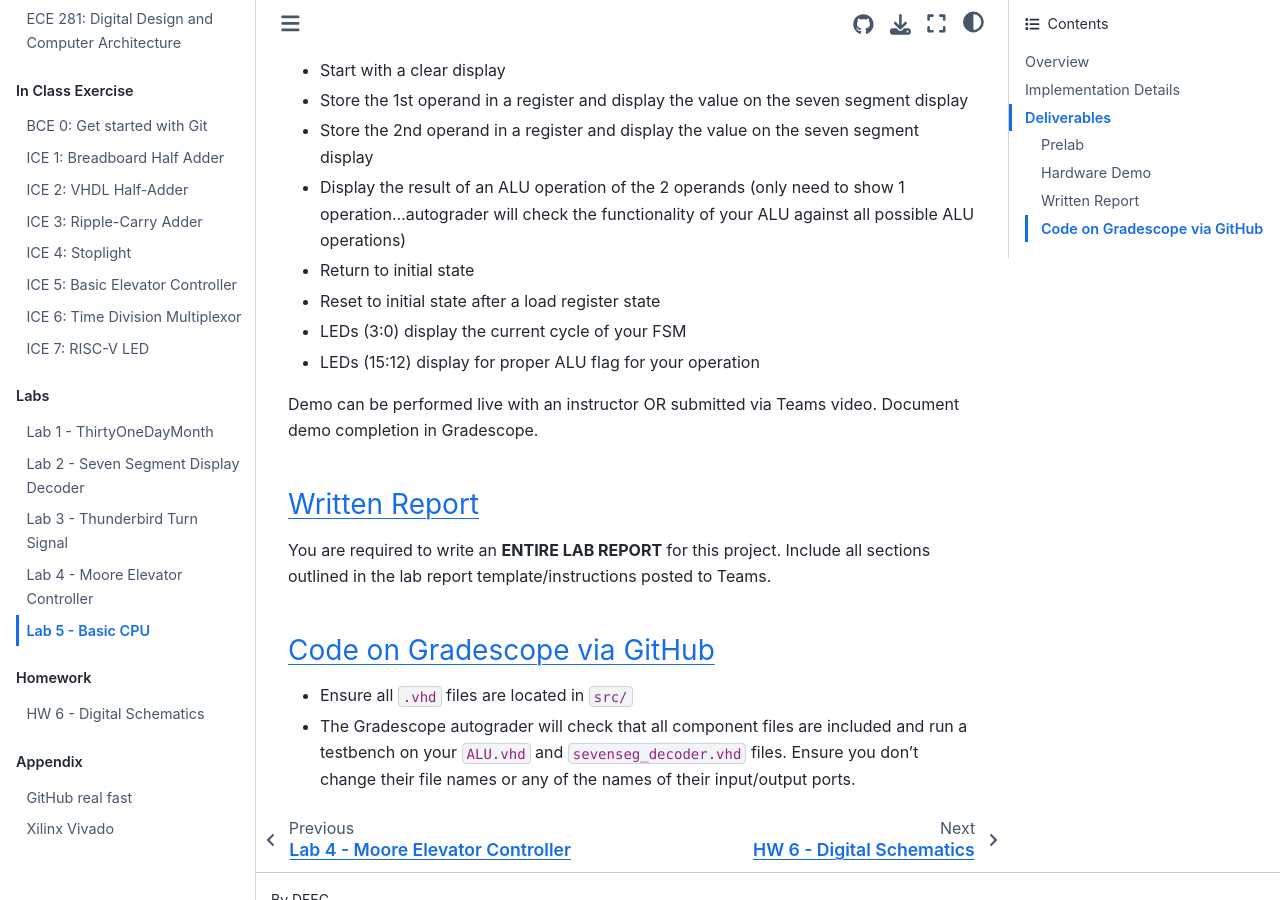
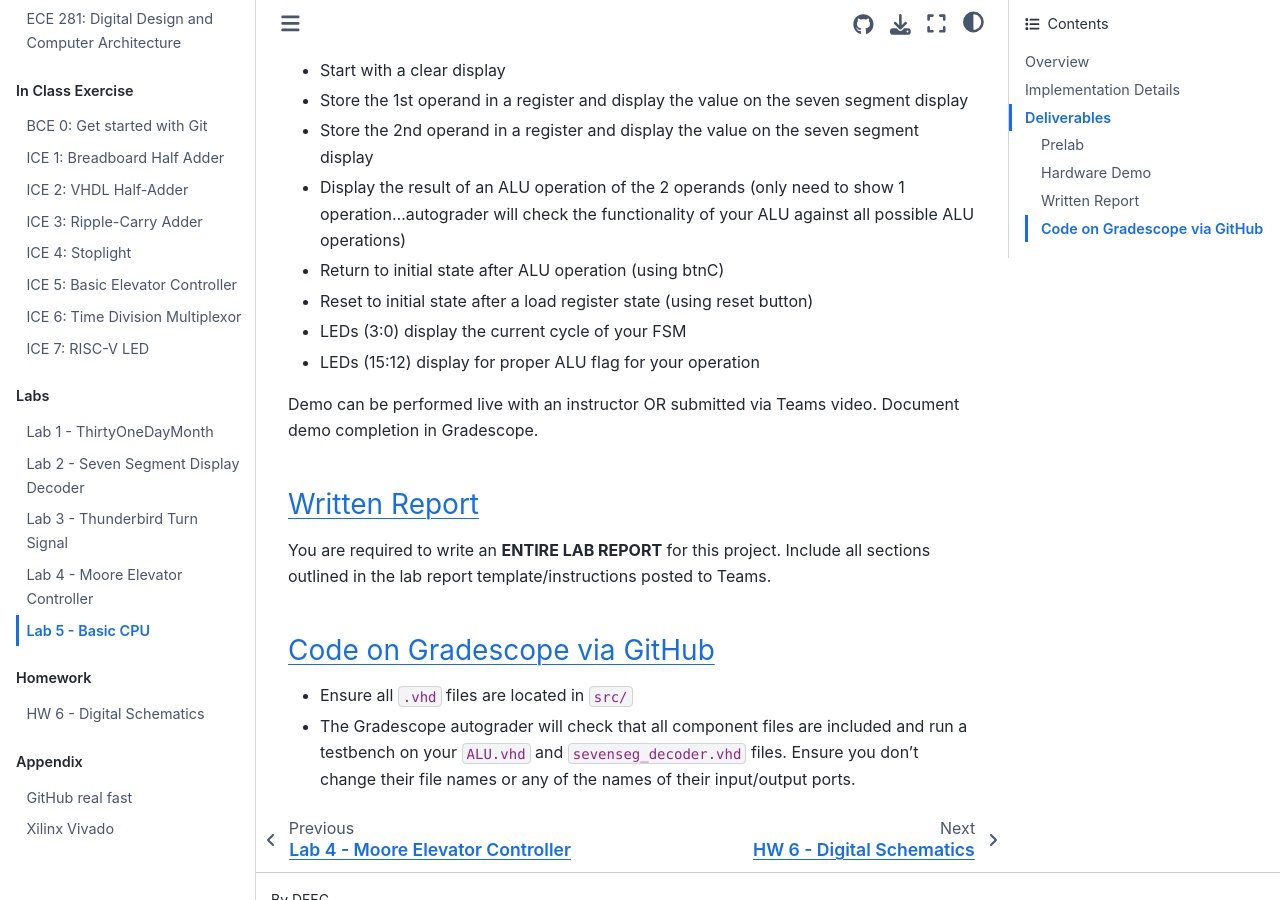
Before and after one commit to USAFA-ECE/ece281-book, a Jupyter Book: the page built from book/lab/lab5.md, in a window 1280 px wide and 900 px high, scrolled down 4170 px. Built offline with Jupyter Book 1.0.4 settings and Sphinx 7.4.7 and the Sphinx Book theme 1.1.4, drawn with Linux system fonts in a browser that asks for light colours.

Commit message:
updated demo requirements

```diff
--- a/book/lab/lab5.md
+++ b/book/lab/lab5.md
@@ -109,8 +109,8 @@ Your demo should verify the following system requirements:
 - Store the 1st operand in a register and display the value on the seven segment display
 - Store the 2nd operand in a register and display the value on the seven segment display
 - Display the result of an ALU operation of the 2 operands (only need to show 1 operation...autograder will check the functionality of your ALU against all possible ALU operations)
-- Return to initial state
-- Reset to initial state after a load register state
+- Return to initial state after ALU operation (using btnC)
+- Reset to initial state after a load register state (using reset button)
 - LEDs (3:0) display the current cycle of your FSM
 - LEDs (15:12) display for proper ALU flag for your operation
 
```
